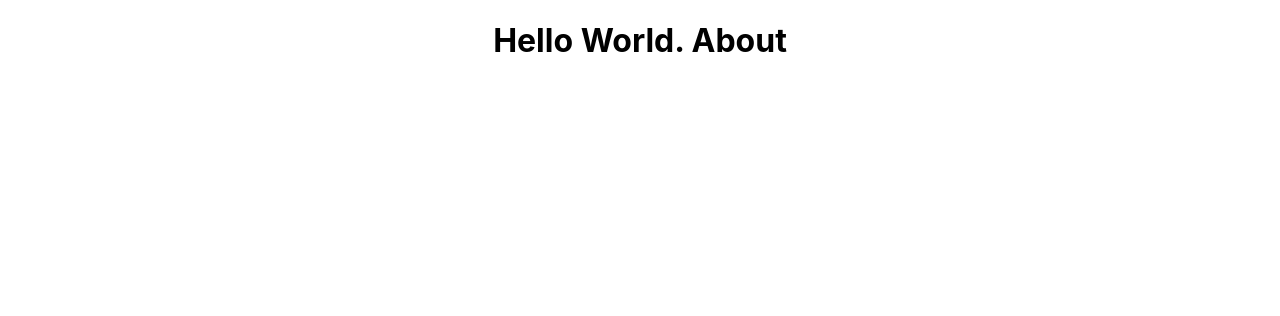
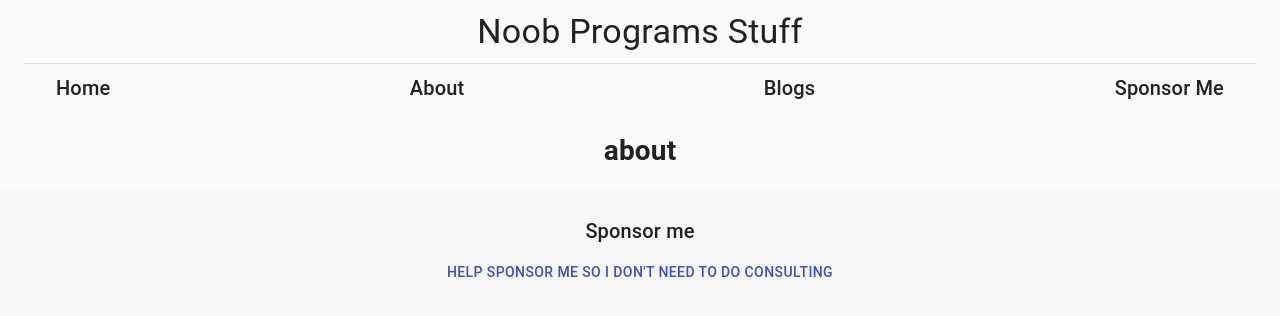
Before and after one commit to richardzeng1/personal-blog, a React (Create React App) app: page /about in a window 1280 px wide. Shown: the top 316 px of the page. Built offline with nearby package versions, Linux system fonts and the light colour scheme.

Commit message:
About page set up navbar and footer

```diff
--- a/src/frontend/about.js
+++ b/src/frontend/about.js
@@ -1,11 +1,28 @@
 import React from 'react';
+import { LazyLoadImage } from 'react-lazy-load-image-component';
+import { withStyles } from '@material-ui/core/styles';
+import Navbar from './components/navbar';
+import Footer from './components/footer';
+import Container from '@material-ui/core/Container';
 
-function About() {
-    return (
-        <div className="App">
-            <h1>Hello World. About</h1>
-        </div>
-    );
+const styles = theme => ({
+
+})
+
+class About extends React.Component{
+    render(){
+        const {classes} = this.props;
+        return(
+            <div>
+                <Container maxWidth="lg">
+                    <Navbar/>
+                    <h1>about</h1>
+                </Container>
+
+                <Footer/>
+            </div>
+        )
+    }
 }
 
-export default About;
+export default withStyles(styles)(About);
--- a/src/frontend/home.js
+++ b/src/frontend/home.js
@@ -15,6 +15,9 @@ import Button from '@material-ui/core/Button';
 import image from "../public/background.png"
 import post from "../public/markdowns/home";
 import 'react-lazy-load-image-component/src/effects/blur.css';
+
+// Things to write about
+// Going to school at UofT
 
 const styles = theme => ({
     coverImage:{
```
